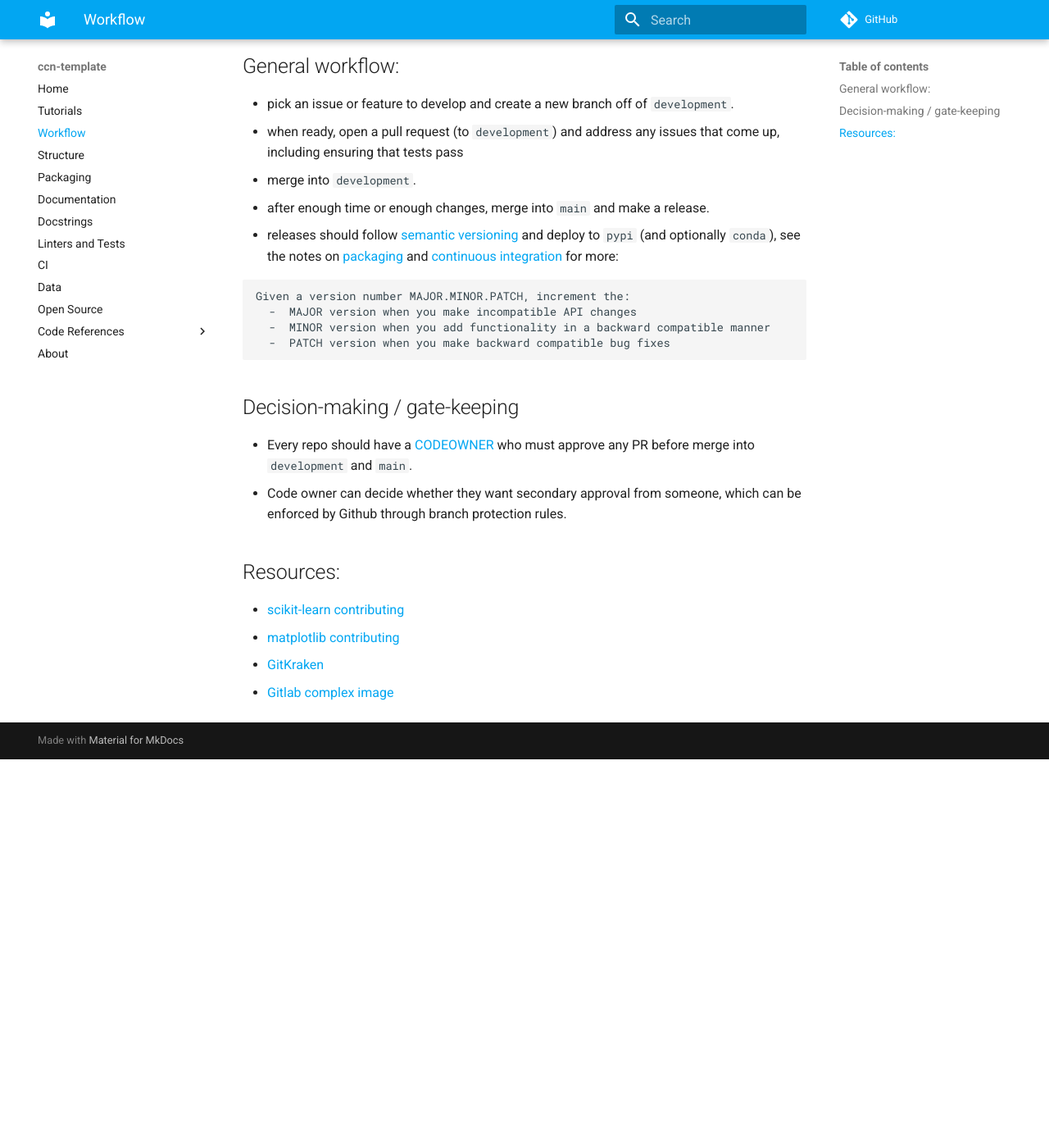
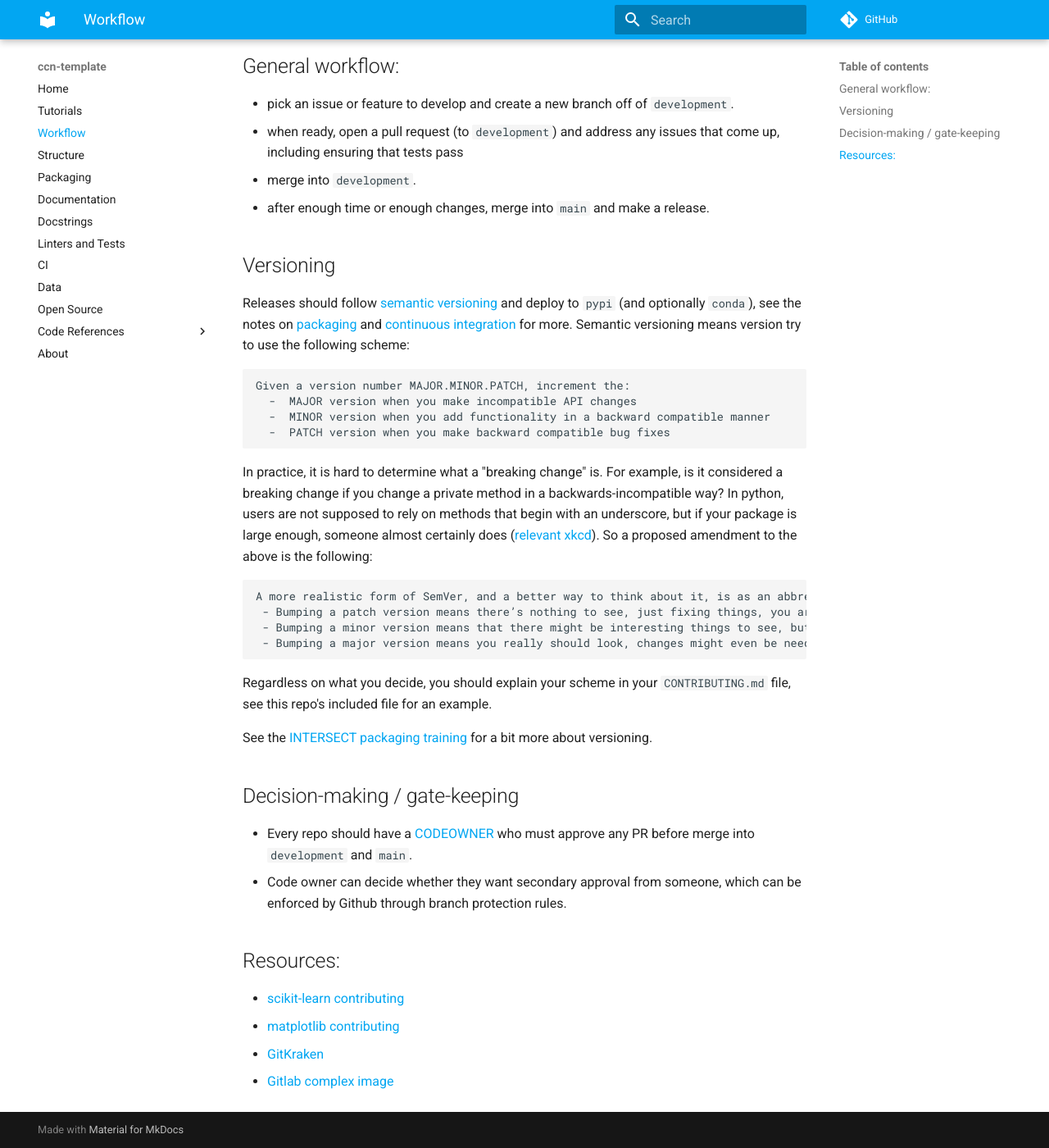
Before and after one commit to flatironinstitute/ccn-template, an MkDocs documentation site: the page built from docs/notes/00-workflow.md, in a window 1280 px wide and 1400 px high, scrolled down 625 px. Shown: the whole window at 82% size. Built offline with MkDocs 1.6.1 and Material for MkDocs 9.7.7, drawn with Linux system fonts in a browser that asks for light colours; comment, search, counter and statistics services are not loaded; before the commit the page ends 1551 px from its top, so only the background shows below that.

Commit message:
updates discussion of semantic versioning

````diff
--- a/docs/notes/00-workflow.md
+++ b/docs/notes/00-workflow.md
@@ -15,9 +15,10 @@ Use git flow: `main` branch is for releases, `development` for development, both
 - when ready, open a pull request (to `development`) and address any issues that come up, including ensuring that tests pass
 - merge into `development`.
 - after enough time or enough changes, merge into `main` and make a release.
-- releases should follow [semantic versioning](https://semver.org/) and deploy
-  to `pypi` (and optionally `conda`), see the notes on
-  [packaging](02-packaging.md) and [continuous integration](06-ci.md) for more:
+
+## Versioning
+
+Releases should follow [semantic versioning](https://semver.org/) and deploy to `pypi` (and optionally `conda`), see the notes on [packaging](02-packaging.md) and [continuous integration](06-ci.md) for more. Semantic versioning means version try to use the following scheme:
 
 ```
 Given a version number MAJOR.MINOR.PATCH, increment the:
@@ -25,6 +26,19 @@ Given a version number MAJOR.MINOR.PATCH, increment the:
   -  MINOR version when you add functionality in a backward compatible manner
   -  PATCH version when you make backward compatible bug fixes
 ```
+
+In practice, it is hard to determine what a "breaking change" is. For example, is it considered a breaking change if you change a private method in a backwards-incompatible way? In python, users are not supposed to rely on methods that begin with an underscore, but if your package is large enough, someone almost certainly does ([relevant xkcd](https://xkcd.com/1172/)). So a proposed amendment to the above is the following:
+
+```
+A more realistic form of SemVer, and a better way to think about it, is as an abbreviated changelog and author intent. In this form:
+ - Bumping a patch version means there’s nothing to see, just fixing things, you are probably fine.
+ - Bumping a minor version means that there might be interesting things to see, but nothing you have to see.
+ - Bumping a major version means you really should look, changes might even be needed for users.
+```
+
+Regardless on what you decide, you should explain your scheme in your `CONTRIBUTING.md` file, see this repo's included file for an example.
+
+See the [INTERSECT packaging training](https://intersect-training.org/packaging/05-versioning/index.html#semver-semantic-versioning) for a bit more about versioning.
 
 ## Decision-making / gate-keeping
 
````
Also changed, not shown: CONTRIBUTING.md (+8 -0 lines).
